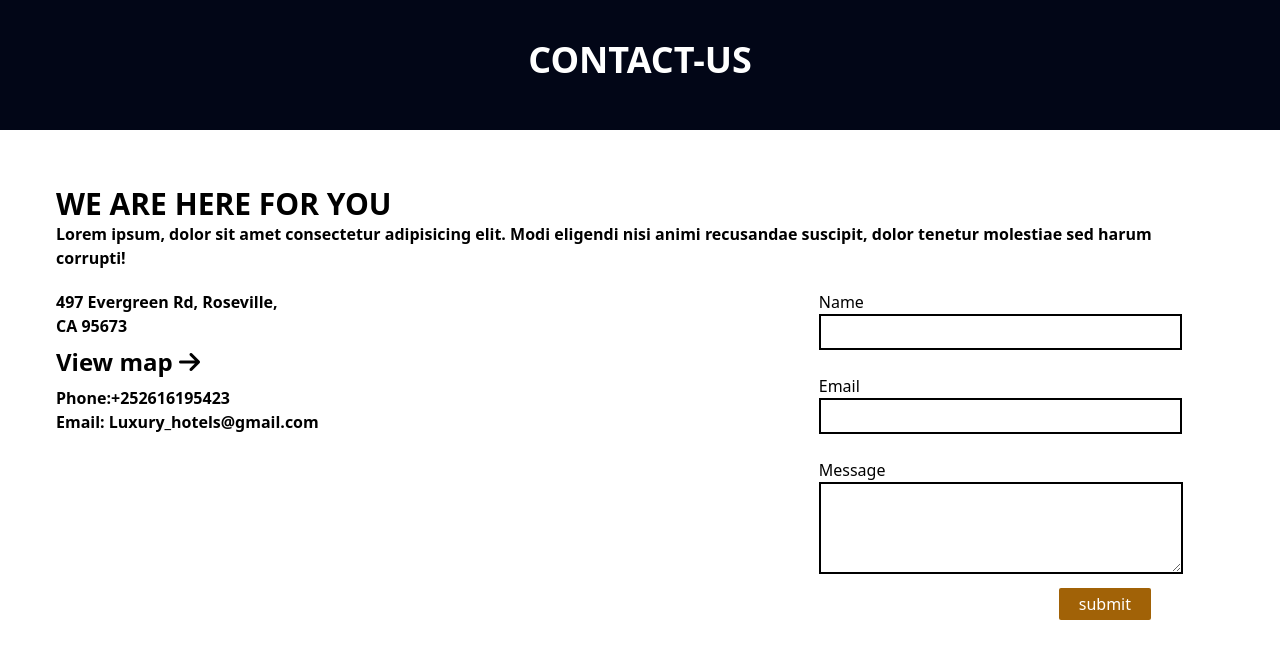
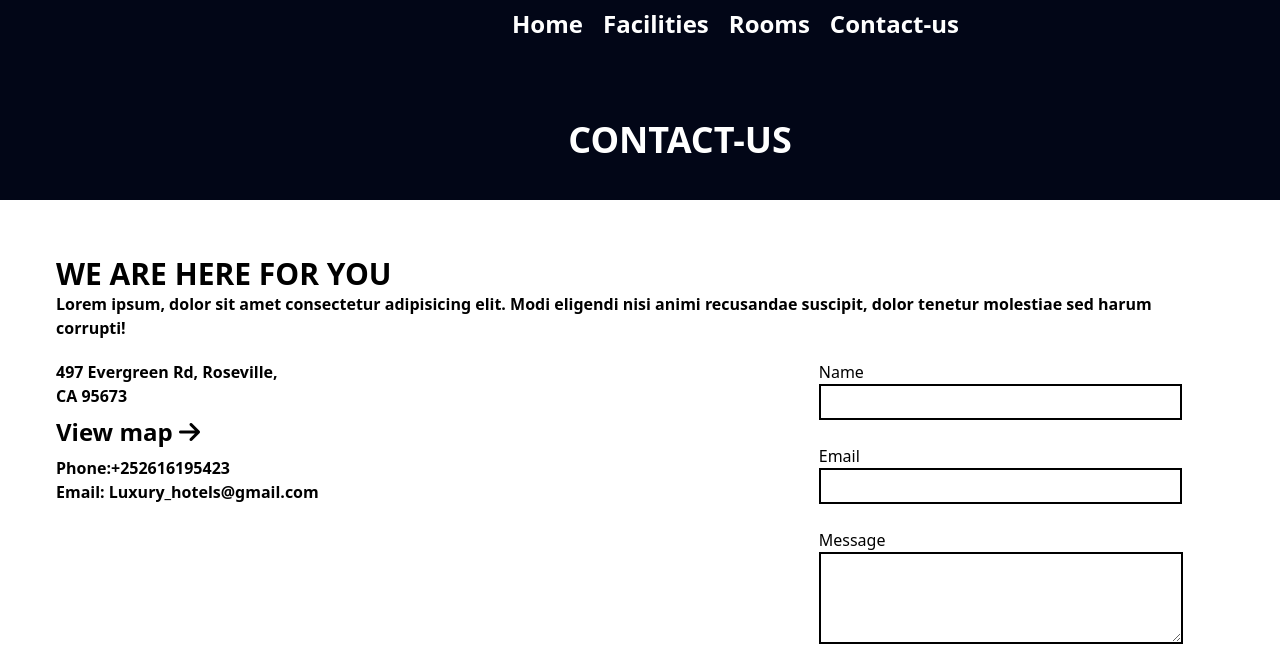
Before and after one commit to YOW-10/first-collaborator, a plain HTML site: page Contact-us.html in a window 1280 px wide. Shown: the top 655 px of the page. Drawn offline with nearby package versions, Linux system fonts and the light colour scheme.

Commit message:
contact_mohamed

```diff
--- a/Contact-us.html
+++ b/Contact-us.html
@@ -8,9 +8,27 @@
     <link rel="stylesheet" href="https://cdnjs.cloudflare.com/ajax/libs/font-awesome/6.7.2/css/all.min.css" integrity="sha512-Evv84Mr4kqVGRNSgIGL/F/aIDqQb7xQ2vcrdIwxfjThSH8CSR7PBEakCr51Ck+w+/U6swU2Im1vVX0SVk9ABhg==" crossorigin="anonymous" referrerpolicy="no-referrer" />
 </head>
 <body>
-    <div class="bg-slate-950 w-full h-[130px]">
-        <h1 class="text-white text-4xl font-semibold text-center pt-10">CONTACT-US</h1>
-    </div>
+
+
+    <div class="bg-slate-950 w-full h-[200px]">
+        <!-- menio -->
+            <ul class="sm:flex hidden space-x-5 text-white text-2xl font-semibold sm:pt-2 sm:pl-[40%]">
+                <a href="index.html"><li class="hover:underline">Home</li></a>
+                <a href="Facilities.html"><li class="hover:underline">Facilities</li></a>
+                <a href="Rooms.html"><li class="hover:underline">Rooms</li></a>
+                <a href="Contact-us.html"><li class="hover:underline">Contact-us</li></a>
+            </ul>
+
+            <div class="">
+                <h1 class="text-white text-4xl font-semibold text-center ml-20 pt-20">CONTACT-US</h1>
+            </div>
+        </div>
+
+
+
+
+
+
     <div class="sm:p-14 p-8">
         <h1 class="text-3xl font-semibold">WE ARE HERE FOR YOU</h1>
             <p class="font-semibold">Lorem ipsum, dolor sit amet consectetur adipisicing elit. Modi eligendi
```
